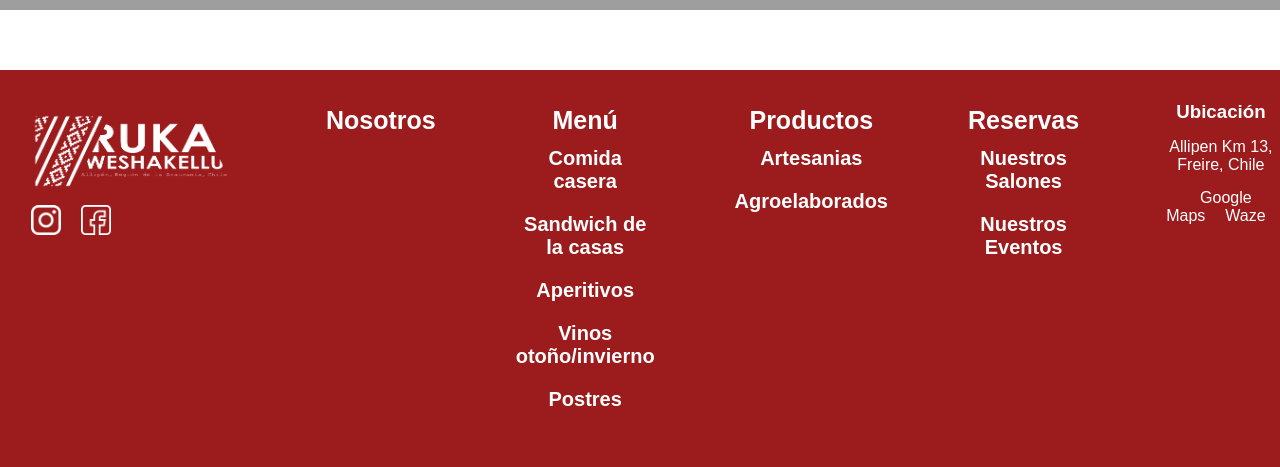
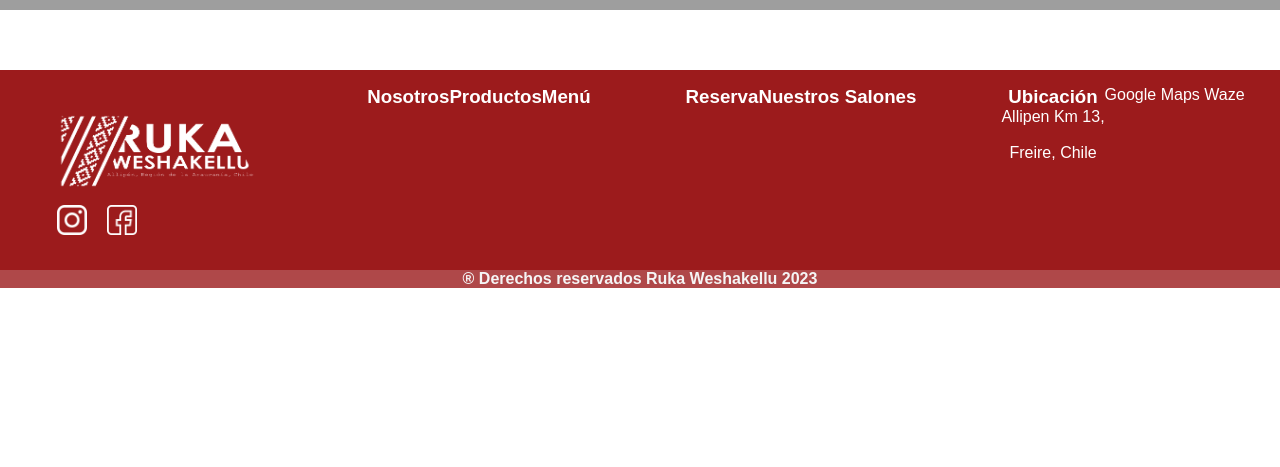
Before and after one commit to jessicasalinasm/RukaWeshakelluNext, a Next.js app: page / in a window 1280 px wide. Shown: the part 4387-4854 px from the top of the page. After the commit the page ends 4675 px from the top, so only its background shows below. Built offline with nearby package versions, Linux system fonts and the light colour scheme; grey boxes are pictures that could not be loaded.

Commit message:
Se suben cambios intento de arreglo de errores

```diff
--- a/src/app/components/footer/footer.module.css
+++ b/src/app/components/footer/footer.module.css
@@ -14,6 +14,7 @@
   margin: auto;
   display: grid;
   grid-template-columns: 0.6fr 1.8fr 0.6fr;
+  grid-template-columns: repeat(4, 1fr);
   grid-gap: 1vh;
 }
 
@@ -69,7 +70,11 @@
 .link_reservas > * {
   padding-bottom: 20px;
 }
-
+/*
+#cuartacolumna {
+  flex-direction: column;
+  gap: 1vh;
+}*/
 /* #terceracolumna {
   display: flex;
   align-items: center;
@@ -94,7 +99,10 @@
 .link_waze:hover {
   color: #afafaf;
 }
-
+/*
+#cuartacolumna h3:hover {
+  color: #afafaf;
+}*/
 #cuartacolumna p:hover {
   color: #afafaf;
 }
--- a/src/app/components/footer/index.jsx
+++ b/src/app/components/footer/index.jsx
@@ -50,7 +50,7 @@ export default function Footer() {
             </div>
           </div>
         </div>
-        <div className={style.box_footer} id={style.segundacolumna}>
+        {/* <div className={style.box_footer} id={style.segundacolumna}>
           <div className={style.links_footer_container}>
             <div className={style.link_nosotros}>
               <Link href="/nosotros">
@@ -107,7 +107,87 @@ export default function Footer() {
               </Link>
             </div>
           </div>
-        </div>
+        </div> */}
+         <div className={style.box_footer} id={style.segundacolumna}>
+
+{/*<Link href="/app">
+
+
+  <h3>
+    <b>Contacto</b>
+</h3>
+</Link>*/}
+<Link href="/nosotros">
+  <h3>
+    <b>Nosotros</b>
+  </h3>
+</Link>
+<Link href="/Categorias">
+  <h3>
+    <b>Productos</b>
+  </h3>
+</Link>
+<Link href="/menu">
+  <h3>Menú</h3>
+</Link>
+</div>
+<div className={style.box_footer} id={style.terceracolumna}>
+<Link href="/reserva"><h3>Reserva</h3></Link>
+<h3>Nuestros Salones</h3>
+</div>
+{/*<div className={style.box_footer} id={style.cuartacolumna}>
+<Link href="/menu">
+  <h3>Menú</h3>
+</Link>*/}
+
+{/* <Link href="/menu/Carta#seccion-1">
+  <p>Comida Casera</p>
+</Link>
+<br />
+<Link href="/menu/Carta#seccion-2">
+  <p>Sandwich de la Casa</p>
+</Link>
+<br />
+<Link href="/menu/Carta#seccion-3">
+  <p>Aperitivos</p>
+</Link>
+<br />
+<Link href="/menu/Carta#seccion-4">
+  <p>Vinos Otoño/Invierno</p>
+</Link>
+<br />
+<Link href="/menu/Carta#seccion-5">
+  <p>Cafeteria/Pasteleria</p>
+</Link> */}
+
+{/*</div>*/}
+<div className={style.box_footer} id={style.quintacolumna}>
+<div>
+  <h3>Ubicación</h3>
+
+  <p>Allipen Km 13, </p>
+  <br />
+  <p>Freire, Chile</p>
+
+</div>
+<br />
+
+<div className={style.linksfooter}>
+  <Link
+    href="https://www.google.com/maps/dir/-38.9640749,-72.4968445/Ruka+Weshakellu+-+Allipen+Km+13+Freire,+4940000+Araucan%C3%ADa/@-39.0009477,-72.5182666,13.01z/data=!4m9!4m8!1m0!1m5!1m1!1s0x9614e90caec397b5:0x2925957e94050d22!2m2!1d-72.4682885!2d-38.9952147!3e3?hl=es&entry=ttu"
+    target="_blank"
+  >
+    Google Maps
+  </Link>
+  <Link
+    href="https://www.waze.com/es/live-map/directions/cl/araucania/araucania/ruka-weshakellu?to=place.ChIJtZfDrgzpFJYRIg0FlH6VJSk"
+    target="_blank"
+  >
+    {" "}
+    Waze
+  </Link>
+</div>
+</div>
       </div>
       <div className={style.derechos_reservados_container}>
         <h4>® Derechos reservados Ruka Weshakellu 2023</h4>
--- a/src/app/page.js
+++ b/src/app/page.js
@@ -69,7 +69,21 @@ export default function Home() {
                   ut voluptate qui Lorem eiusmod reprehenderit. Lorem minim enim
                   labore sunt reprehenderit est in commodo id laboris.
                 </p>
-              </div>
+              </div>{/*
+              <section className={styles.container_nosotros}>
+        <div className={styles.img_nosotros}>
+          <div className={styles.container_img_patron}>
+            <Image
+              src="/image/foto_doñaElba.png"
+              alt="imagen-nosotros"
+              width="583"
+              height="554"
+            />
+            <div className={styles.vector_patron_container}>
+              <img src="/image/patron_mp_pequeño.svg"></img>
+            </div>
+            </div>
+             */}
             </div>
           </div>
           <div className={styles.img_nosotros}>
```
Also changed, not shown: package.json (+6 -1 lines), 1 other file (tests, documents, lock files or other folders).
